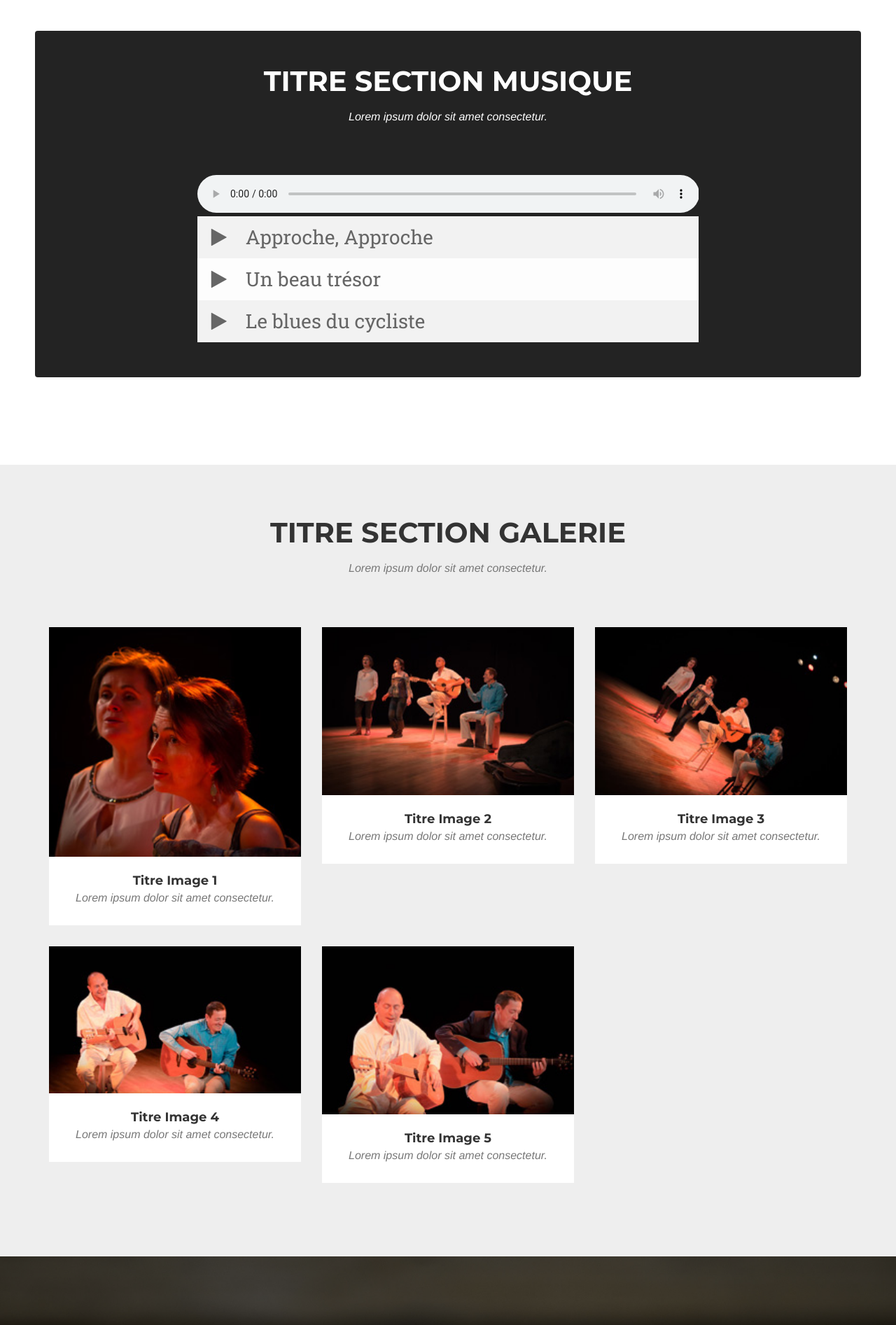
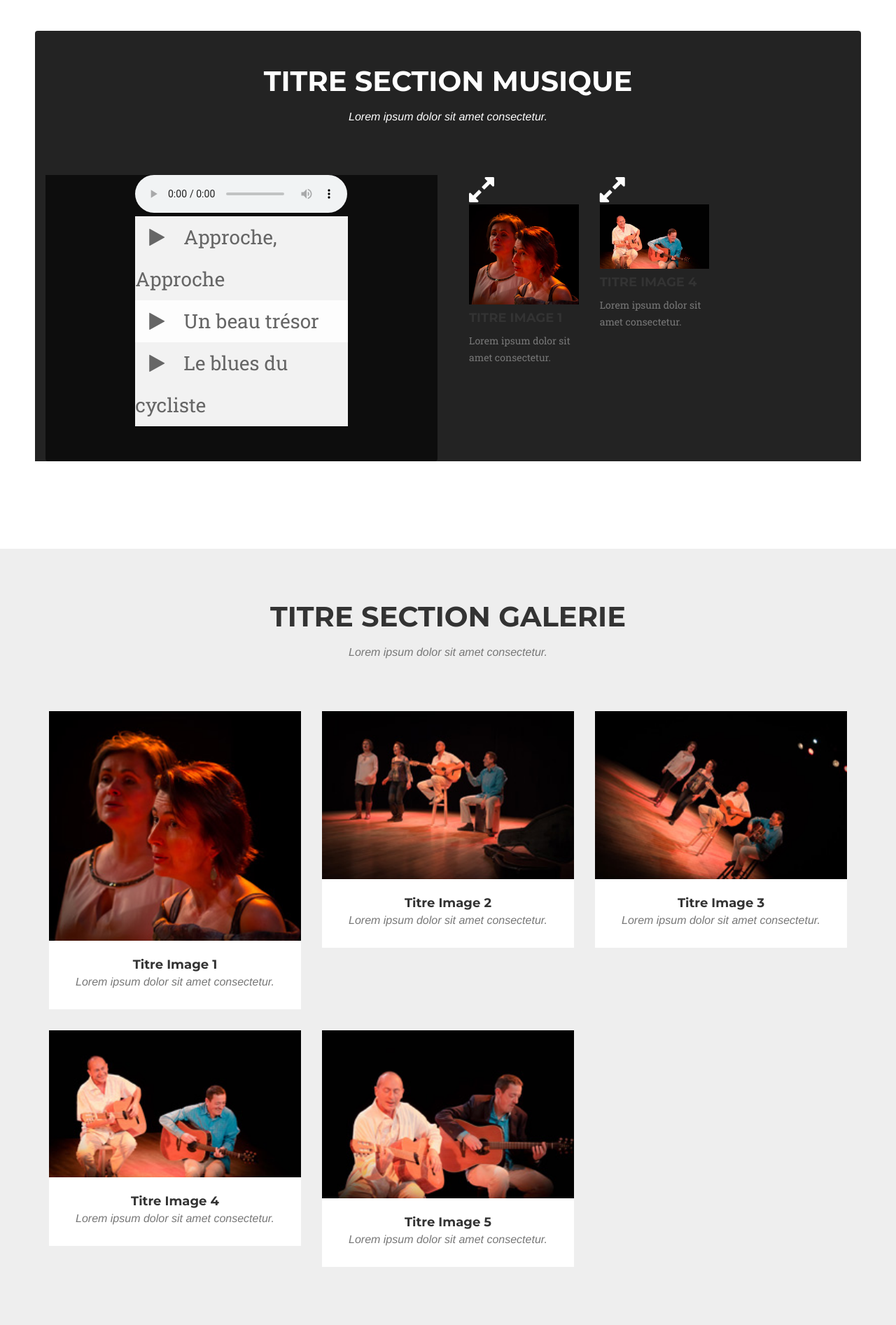
Before and after one commit to Puzzlout/VignalEnChanson, a PHP site: page / in a window 1280 px wide. Shown: the part 1978-3871 px from the top of the page at 70% size. Run offline with PHP 8.4, Linux system fonts and the light colour scheme; some libraries are stand-ins or nearby versions; some web fonts are replaced.

Commit message:
#24 (music section: 2 columns display)

```diff
--- a/css/agency.css
+++ b/css/agency.css
@@ -552,22 +552,6 @@ span.fa {
   }
 }
 
-.curtain-slice- {
-  /* Permalink - use to edit and share this gradient: http://colorzilla.com/gradient-editor/#880000+0,f00000+25,e00000+30,c00000+40,800000+45,800000+45,aa0000+60,f00000+80,d00000+86,880000+100 */
-  /*background: #880000;
-  background: -moz-repeating-linear-gradient(90deg,  #880000 0%, #f00000 25%, #e00000 30%, #c00000 40%, #800000 45%, #800000 45%, #aa0000 60%, #f00000 80%, #d00000 86%, #880000 100%);
-  background: -webkit-repeating-linear-gradient(90deg,  #880000 0%,#f00000 25%,#e00000 30%,#c00000 40%,#800000 45%,#800000 45%,#aa0000 60%,#f00000 80%,#d00000 86%,#880000 100%);
-  background: repeating-linear-gradient(90deg,  #880000 0%,#f00000 25%,#e00000 30%,#c00000 40%,#800000 45%,#800000 45%,#aa0000 60%,#f00000 80%,#d00000 86%,#880000 100%);
-  filter: progid:DXImageTransform.Microsoft.gradient( startColorstr='#880000', endColorstr='#880000',GradientType=1 );
-  background-repeat: repeat-x;*/
-
-  background: -webkit-repeating-linear-gradient(90deg,#550000,#d00000 50px,#a00000 75px); /* For Safari 5.1 to 6.0 */
-  background: -o-repeating-linear-gradient(90deg,#550000,#d00000 50px,#a00000 75px); /* For Opera 11.1 to 12.0 */
-  background: -moz-repeating-linear-gradient(90deg,#550000,#d00000 50px,#a00000 75px); /* For Firefox 3.6 to 15 */
-  background: repeating-linear-gradient(90deg,#550000,#d00000 50px,#a00000 75px); /* Standard syntax (must be last) */
-
-}
-
 .team-member {
   text-align: center;
   margin-bottom: 50px;
--- a/php/modules/4.team.php
+++ b/php/modules/4.team.php
@@ -1,5 +1,5 @@
 <!-- Team Section -->
-<section id="team" class="bg-light-gray curtain-slice">
+<section id="team" class="bg-light-gray">
     <div class="curtain">
         <span class="curtain-slice"></span>
         <span class="curtain-slice"></span>
--- a/php/modules/5.music.php
+++ b/php/modules/5.music.php
@@ -7,6 +7,9 @@
                 <h3 class="section-subheading text-muted">Lorem ipsum dolor sit amet consectetur.</h3>
             </div>
         </div>
+        <div class="row">
+            <div class="col-md-6">
+                <div class="container-fluid">
                     <div class="row music-content">
                         <div class="player col-md-8 col-md-offset-2">
                             <div class="audio-wrapper">
@@ -54,4 +57,37 @@
                         </div>
                     </div>
                 </div>
+            </div>
+            <div class="col-md-6 hide-from-768w">
+                <div class="col-md-4 col-sm-6 gallery-item">
+                    <a href="#galleryModal1" class="gallery-link" data-toggle="modal">
+                        <div class="gallery-hover">
+                            <div class="gallery-hover-content">
+                                <i class="fa fa-expand fa-3x"></i>
+                            </div>
+                        </div>
+                        <img src="img/gallery/1-preview.jpg" class="img-responsive" alt="Photo Galerie 1">
+                    </a>
+                    <div class="gallery-caption">
+                        <h4>Titre Image 1</h4>
+                        <p class="text-muted">Lorem ipsum dolor sit amet consectetur.</p>
+                    </div>
+                </div>
+                <div class="col-md-4 col-sm-6 gallery-item">
+                    <a href="#galleryModal4" class="gallery-link" data-toggle="modal">
+                        <div class="gallery-hover">
+                            <div class="gallery-hover-content">
+                                <i class="fa fa-expand fa-3x"></i>
+                            </div>
+                        </div>
+                        <img src="img/gallery/4-preview.jpg" class="img-responsive" alt="Photo Galerie 4">
+                    </a>
+                    <div class="gallery-caption">
+                        <h4>Titre Image 4</h4>
+                        <p class="text-muted">Lorem ipsum dolor sit amet consectetur.</p>
+                    </div>
+                </div>
+            </div>
+        </div>
+    </div>
 </section>
```
Also changed, not shown: img/header-bg-768w-2.jpg, 1 other file. Lines whose indentation alone changed are shown as unchanged.
